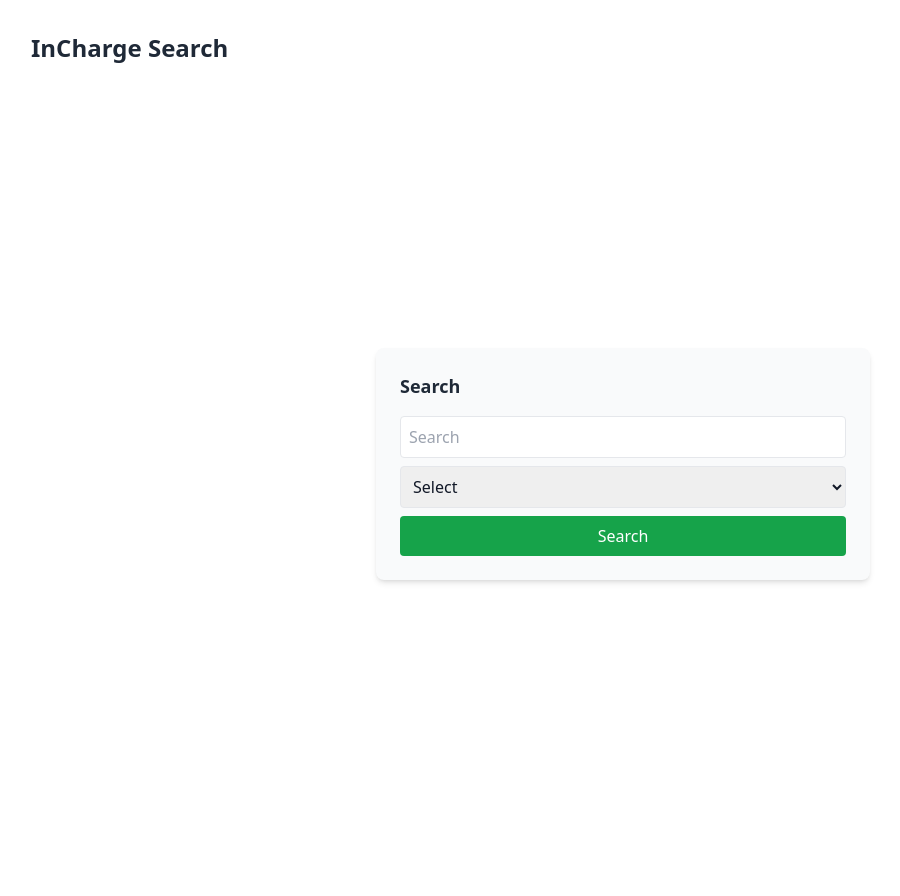
After one commit to Code-Break-Coffee/LibraNet, a PHP site: template src/App/Views/Incharge/Dashboard.incharge.search.view.php in a window 1280 px wide. The commit adds this page. Shown: the whole page, without its empty margins (49-949 px from the left). Run offline with PHP 8.4, Linux system fonts and the light colour scheme; the template is opened without the code that fills it, so the values that code supplies are empty; some libraries are stand-ins or nearby versions.

Commit message:
Incharge Search Functionality

```diff
--- a/src/App/Views/Incharge/Dashboard.incharge.banMember.view.php
+++ b/src/App/Views/Incharge/Dashboard.incharge.banMember.view.php
@@ -42,7 +42,7 @@ loadComponent("Sidebar", [
             <form action="/incharge-ban" method="POST" class="max-w-lg bg-gray-50 dark:bg-gray-800 p-6 rounded-lg shadow-md min-w-[30vw]">
                 <h2 class="text-lg font-semibold mb-4 text-gray-800 dark:text-gray-300">Ban a Member</h2>
                 <input type="hidden" name="_method" value="PUT"/>
-                <input required type="tel" name="member_id" placeholder="Member ID" class="w-full mb-2 p-2 rounded border dark:border-gray-600 dark:bg-gray-700 dark:text-white">
+                <input required value='<?=(isset($_GET["member_id"]))?$_GET["member_id"]: ''?>' type="tel" name="member_id" placeholder="Member ID" class="w-full mb-2 p-2 rounded border dark:border-gray-600 dark:bg-gray-700 dark:text-white">
                 <textarea required name="ban_reason" placeholder="Ban Reason" class="w-full mb-2 p-2 rounded border dark:border-gray-600 dark:bg-gray-700 dark:text-white"><?= $ban_reason ?? "" ?></textarea>
                 <div class="relative">
                     <input required type="password" name="incharge_password" placeholder="Your Password" class="w-full mb-2 p-2 rounded border dark:border-gray-600 dark:bg-gray-700 dark:text-white">
--- /dev/null
+++ b/src/App/Views/Incharge/Dashboard.incharge.search.view.php
@@ -0,0 +1,167 @@
+<?php
+loadComponent("Head");
+loadComponent("Sidebar", [
+    "components" => [
+        "Home" => [
+            "url" => "/incharge-dashboard",
+            "icon" => "M3 12l2-2m0 0l7-7 7 7M5 10v10a1 1 0 001 1h3m10-11l2 2m-2-2v10a1 1 0 01-1 1h-3m-6 0a1 1 0 001-1v-4a1 1 0 011-1h2a1 1 0 011 1v4a1 1 0 001 1m-6 0h6",
+        ],
+        "Transactions" => [
+            "url" => "/incharge-transactions",
+            "icon" => "M17 9V7a4 4 0 00-8 0v2M5 10h14a1 1 0 011 1v8a1 1 0 01-1 1H5a1 1 0 01-1-1v-8a1 1 0 011-1z"
+        ],
+        "Profile" => [
+            "url" => "/incharge-profile",
+            "icon" => "M5.121 17.804A4 4 0 0112 14a4 4 0 016.879 3.804M12 14a4 4 0 100-8 4 4 0 000 8z"
+        ],
+        "Manipulation" => [
+            "url" => "/incharge-manipulation",
+            "icon" => "M4 19.5V5a2 2 0 012-2h10a2 2 0 012 2v14.5M16 2v16m-4-4l-4 4m0-4l4 4"
+        ],
+        "Search" => [
+            "url" => "/incharge-search",
+            "icon" => "M21 21l-6-6m2-5a7 7 0 11-14 0 7 7 0 0114 0z"
+        ],
+        "Sign Out" => [
+            "url" => "/incharge-signout",
+            "icon" => "M17 16l4-4m0 0l-4-4m4 4H7m6 4v1a3 3 0 01-6 0v-1m6-10V4a3 3 0 00-6 0v1"
+        ]
+    ]
+]);
+?>
+<div class="flex-1 bg-white dark:bg-[#090A0C] ml-16 text-gray-900 dark:text-white h-screen">
+    <?= loadComponent("InchargeDashboard/Header") ?>
+    <main class="container mx-auto px-4 py-8 relative">
+        <h1 class="text-2xl font-semibold text-gray-800 dark:text-gray-300">InCharge Search</h1>
+        <?php if (!$search_type || empty($members) && empty($books) && empty($incharges)) : ?>
+        <div class="flex justify-center items-center min-h-[100vh]">
+            <div class="max-w-lg bg-gray-50 dark:bg-gray-800 p-6 rounded-lg shadow-md">
+                <?= isset($search_errors) ? loadComponent("ErrorAlert", ["errors" => $search_errors ?? []]) : "" ?>
+                <h2 class="text-lg font-semibold mb-4 text-gray-800 dark:text-gray-300">Search</h2>
+                <form action="/incharge-search" method="POST">
+                    <input type="text" name="search" placeholder="Search" class="w-full mb-2 p-2 rounded border dark:border-gray-600 dark:bg-gray-700 dark:text-white">
+                    <select name="search_type" class="w-full mb-2 p-2 rounded border dark:border-gray-600 dark:bg-gray-700 dark:text-white">
+                        <option value="" selected>Select</option>
+                        <option value="member">Member</option>
+                        <option value="book">Book</option>
+                        <option value="incharge">Incharge</option>
+                    </select>
+                    <button type="submit" class="bg-green-600 text-white px-4 py-2 rounded w-full hover:bg-green-700">Search</button>
+                </form>
+            </div>
+            <?php endif; ?>
+            <div>
+            <?php if ($search_type == "member" && !empty($members)) : ?>
+                <div class="flex justify-between items-center">
+                    <h2 class="text-lg font-semibold mb-4 text-gray-800 dark:text-gray-300">Search Results</h2>
+                    <a href="/incharge-search"><button class="focus:outline-none text-white bg-red-700 hover:bg-red-800 focus:ring-4 focus:ring-red-300 font-medium rounded-lg text-sm px-5 py-2.5 me-2 mb-2 dark:bg-red-600 dark:hover:bg-red-700 dark:focus:ring-red-900">Close</button></a>
+                </div>
+                <table class="w-full border-collapse border border-gray-300 dark:border-gray-700">
+                    <thead>
+                        <tr class="bg-gray-200 dark:bg-gray-700 text-gray-800 dark:text-gray-300">
+                            <th class="border border-gray-300 dark:border-gray-600 px-4 py-2">First Name</th>
+                            <th class="border border-gray-300 dark:border-gray-600 px-4 py-2 ">Middle Name</th>
+                            <th class="border border-gray-300 dark:border-gray-600 px-4 py-2 ">Last Name</th>
+                            <th class="border border-gray-300 dark:border-gray-600 px-4 py-2">Phone Number</th>
+                            <th class="border border-gray-300 dark:border-gray-600 px-4 py-2">Address</th>
+                            <th class="border border-gray-300 dark:border-gray-600 px-4 py-2">Action</th>
+                        </tr>
+                    </thead>
+                    <tbody>
+                        <?php foreach ($members as $result) : ?>
+                            <tr class="bg-white dark:bg-gray-800 text-gray-900 dark:text-white">
+                                <td class="border border-gray-300 dark:border-gray-600 px-4 py-2"><?= $result->FName ?></td>
+                                <td class="border border-gray-300 dark:border-gray-600 px-4 py-2"><?= $result->MName ?></td>
+                                <td class="border border-gray-300 dark:border-gray-600 px-4 py-2"><?= $result->LName ?></td>
+                                <td class="border border-gray-300 dark:border-gray-600 px-4 py-2"><?= $result->PhoneNo ?></td>
+                                <td class="border border-gray-300 dark:border-gray-600 px-4 py-2"><?= $result->Address ?></td>
+                                <td class="border border-gray-300 dark:border-gray-600 px-4 py-2">
+                                    <a href="/ban-member?member_id=<?= $result->id ?>">
+                                        <button class="focus:outline-none text-white bg-red-700 hover:bg-red-800 focus:ring-4 focus:ring-red-300 font-medium rounded-lg text-sm px-5 py-2.5 me-2 mb-2 dark:bg-red-600 dark:hover:bg-red-700 dark:focus:ring-red-900">
+                                            <svg xmlns="http://www.w3.org/2000/svg" width="16" height="16" fill="currentColor" class="bi bi-ban" viewBox="0 0 16 16">
+                                                <path d="M15 8a6.97 6.97 0 0 0-1.71-4.584l-9.874 9.875A7 7 0 0 0 15 8M2.71 12.584l9.874-9.875a7 7 0 0 0-9.874 9.874ZM16 8A8 8 0 1 1 0 8a8 8 0 0 1 16 0"/>
+                                            </svg>
+                                        </button>
+                                    </a>
+                                    <a href="/unban-member?member_id=<?= $result->id ?>">
+                                        <button class="focus:outline-none text-white bg-green-700 hover:bg-green-800 focus:ring-4 focus:ring-green-300 font-medium rounded-lg text-sm px-5 py-2.5 me-2 mb-2 dark:bg-green-600 dark:hover:bg-green-700 dark:focus:ring-green-900">
+                                            <svg xmlns="http://www.w3.org/2000/svg" width="16" height="16" fill="currentColor" class="bi bi-check2" viewBox="0 0 16 16">
+                                                <path d="M13.354 4.646a.5.5 0 0 1 0 .708l-7 7a.5.5 0 0 1-.708 0l-3-3a.5.5 0 1 1 .708-.708L6 10.293l6.646-6.647a.5.5 0 0 1 .708 0Z"/>
+                                            </svg>
+                                        </button>
+                                    </a>
+                                </td>
+                            </tr>
+                        <?php endforeach; ?>
+                    </tbody>
+                </table>
+
+            <?php elseif ($search_type == "book" && !empty($books)) : ?>
+                <div class="flex justify-between items-center">
+                    <h2 class="text-lg font-semibold mb-4 text-gray-800 dark:text-gray-300">Search Results</h2>
+                    <a href="/incharge-search"><button class="focus:outline-none text-white bg-red-700 hover:bg-red-800 focus:ring-4 focus:ring-red-300 font-medium rounded-lg text-sm px-5 py-2.5 me-2 mb-2 dark:bg-red-600 dark:hover:bg-red-700 dark:focus:ring-red-900">Close</button></a>
+                </div>
+                <table class="w-full border-collapse border border-gray-300 dark:border-gray-700">
+                    <thead>
+                        <tr class="bg-gray-200 dark:bg-gray-700 text-gray-800 dark:text-gray-300">
+                            <th class="border border-gray-300 dark:border-gray-600 px-4 py-2">Book No.</th>
+                            <th class="border border-gray-300 dark:border-gray-600 px-4 py-2 ">Title</th>
+                            <th class="border border-gray-300 dark:border-gray-600 px-4 py-2 ">Author 1</th>
+                            <th class="border border-gray-300 dark:border-gray-600 px-4 py-2 ">Author 2</th>
+                            <th class="border border-gray-300 dark:border-gray-600 px-4 py-2 ">Author 3</th>
+                            <th class="border border-gray-300 dark:border-gray-600 px-4 py-2">Edition</th>
+                            <th class="border border-gray-300 dark:border-gray-600 px-4 py-2">Category</th>
+                            <th class="border border-gray-300 dark:border-gray-600 px-4 py-2">Status</th>
+                        </tr>
+                    </thead>
+                    <tbody>
+                        <?php foreach ($books as $result) : ?>
+                            <tr class="bg-white dark:bg-gray-800 text-gray-900 dark:text-white">
+                                <td class="border border-gray-300 dark:border-gray-600 px-4 py-2"><?= $result->BookNo ?></td>
+                                <td class="border border-gray-300 dark:border-gray-600 px-4 py-2"><?= $result->Title ?></td>
+                                <td class="border border-gray-300 dark:border-gray-600 px-4 py-2"><?= $result->Author1 ?></td>
+                                <td class="border border-gray-300 dark:border-gray-600 px-4 py-2"><?= $result->Author2 ?></td>
+                                <td class="border border-gray-300 dark:border-gray-600 px-4 py-2"><?= $result->Author3 ?></td>
+                                <td class="border border-gray-300 dark:border-gray-600 px-4 py-2"><?= $result->Edition ?></td>
+                                <td class="border border-gray-300 dark:border-gray-600 px-4 py-2"><?= $result->Category ?></td>
+                                <td class="border border-gray-300 dark:border-gray-600 px-4 py-2"><?= $result->Status ?></td>
+                            </tr>
+                        <?php endforeach; ?>
+                    </tbody>
+                </table>
+
+            <?php elseif ($search_type == "incharge" && !empty($incharges)) : ?>
+                <div class="flex justify-between items-center">
+                    <h2 class="text-lg font-semibold mb-4 text-gray-800 dark:text-gray-300">Search Results</h2>
+                    <a href="/incharge-search"><button class="focus:outline-none text-white bg-red-700 hover:bg-red-800 focus:ring-4 focus:ring-red-300 font-medium rounded-lg text-sm px-5 py-2.5 me-2 mb-2 dark:bg-red-600 dark:hover:bg-red-700 dark:focus:ring-red-900">Close</button></a>
+                </div>
+                <table class="w-full border-collapse border border-gray-300 dark:border-gray-700">
+                    <thead>
+                        <tr class="bg-gray-200 dark:bg-gray-700 text-gray-800 dark:text-gray-300">
+                            <th class="border border-gray-300 dark:border-gray-600 px-4 py-2">First Name</th>
+                            <th class="border border-gray-300 dark:border-gray-600 px-4 py-2 ">Middle Name</th>
+                            <th class="border border-gray-300 dark:border-gray-600 px-4 py-2 ">Last Name</th>
+                            <th class="border border-gray-300 dark:border-gray-600 px-4 py-2">Phone Number</th>
+                            <th class="border border-gray-300 dark:border-gray-600 px-4 py-2">Designation</th>
+                            <th class="border border-gray-300 dark:border-gray-600 px-4 py-2">Tier</th>
+                        </tr>
+                    </thead>
+                    <tbody>
+                        <?php foreach ($incharges as $result) : ?>
+                            <tr class="bg-white dark:bg-gray-800 text-gray-900 dark:text-white">
+                                <td class="border border-gray-300 dark:border-gray-600 px-4 py-2"><?= $result->FName ?></td>
+                                <td class="border border-gray-300 dark:border-gray-600 px-4 py-2"><?= $result->MName ?></td>
+                                <td class="border border-gray-300 dark:border-gray-600 px-4 py-2"><?= $result->LName ?></td>
+                                <td class="border border-gray-300 dark:border-gray-600 px-4 py-2"><?= $result->PhoneNo ?></td>
+                                <td class="border border-gray-300 dark:border-gray-600 px-4 py-2"><?= $result->Designation ?></td>
+                                <td class="border border-gray-300 dark:border-gray-600 px-4 py-2"><?= $result->Tier ?></td>
+                            </tr>
+                        <?php endforeach; ?>
+                    </tbody>
+                </table>
+            <?php endif; ?>
+        </div>
+        </div>
+    </main>
+</div>
+<?php loadComponent("Tail"); ?>
--- a/src/App/Views/Incharge/Dashboard.incharge.unbanMember.view.php
+++ b/src/App/Views/Incharge/Dashboard.incharge.unbanMember.view.php
@@ -42,7 +42,7 @@ loadComponent("Sidebar", [
             <form method="post" action="/incharge-unban" class="max-w-lg bg-gray-50 dark:bg-gray-800 p-6 rounded-lg shadow-md">
                 <h2 class="text-lg font-semibold mb-4 text-gray-800 dark:text-gray-300">Unban a Member</h2>
                 <input type="hidden" name="_method" value="PUT"/>
-                <input type="tel" name="member_id" placeholder="Member ID" class="w-full mb-2 p-2 rounded border dark:border-gray-600 dark:bg-gray-700 dark:text-white">
+                <input type="tel" value='<?=(isset($_GET["member_id"]))?$_GET["member_id"]: ''?>' name="member_id" placeholder="Member ID" class="w-full mb-2 p-2 rounded border dark:border-gray-600 dark:bg-gray-700 dark:text-white">
                 <button type="submit" class="bg-green-600 text-white px-4 py-2 rounded w-full hover:bg-green-700">Unban</button>
             </form>
         </div>
--- a/src/routes.php
+++ b/src/routes.php
@@ -22,6 +22,7 @@ $router->get("/incharge-change-profile","InchargeController@changeProfile",["aut
 $router->get("/ban-member","InchargeController@banMember",["auth-incharge"]);
 $router->get("/unban-member","InchargeController@unbanMember",["auth-incharge"]);
 $router->get("/incharge-change-password","InchargeController@changePass",["auth-incharge"]);
+$router->get("/incharge-search","InchargeController@search",["auth-incharge"]);
 
 //------------------------------------------------------------------Post Requests
 
@@ -38,7 +39,7 @@ $router->get("/incharge-signout","InchargeController@inchargeSignout",["auth-inc
 
 //----Incharge Dashboard
 $router->post("/add-incharge","InchargeController@addIncharge",["auth-incharge"]);
-
+$router->post("/incharge-search","InchargeController@search",["auth-incharge"]);
 //----Books
 $router->post("/incharge-transactions","BookController@issueBook",["auth-incharge"]);
 
```
Also changed, not shown: src/App/Controllers/InchargeController.php (+47 -0 lines).
